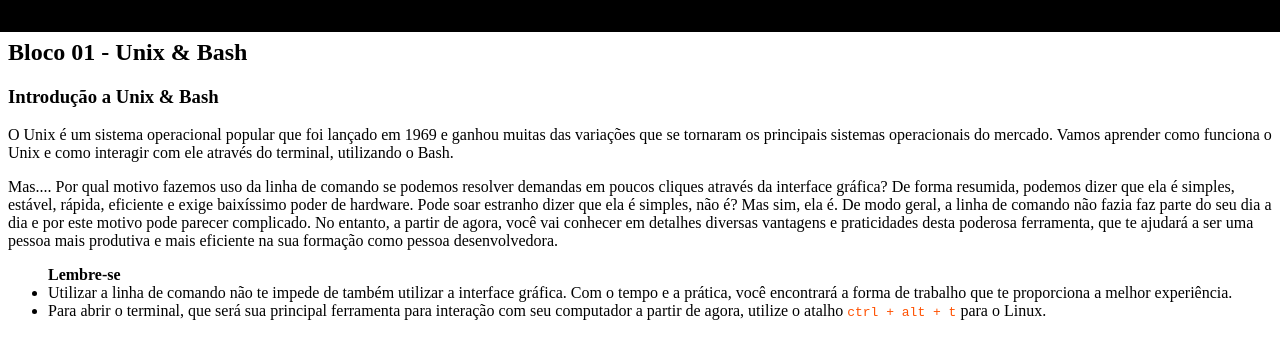
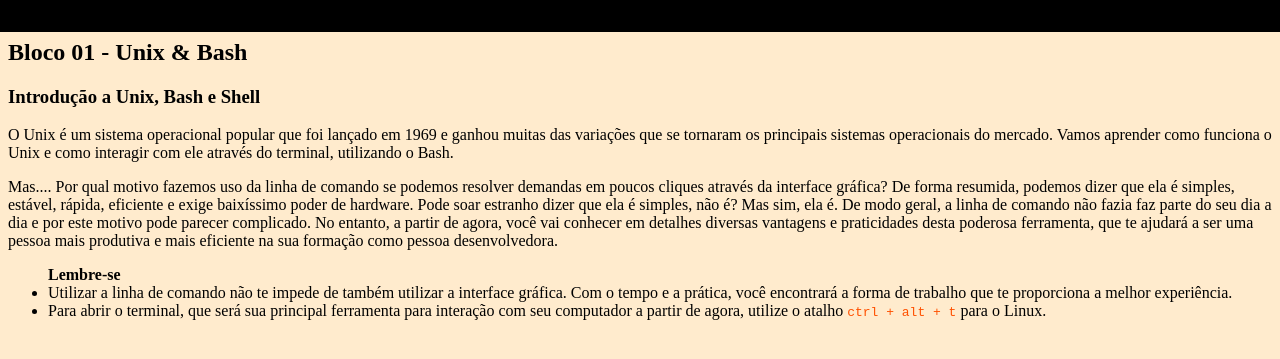
Before and after one commit to DevsN014/Revisao_de_conteudo, a plain HTML site: page Modulo_1/index.html in a window 1280 px wide. Shown: the part 69-428 px from the top of the page. Drawn offline with Linux system fonts and the light colour scheme.

Commit message:
Change BackGroundColor

```diff
--- a/Modulo_1/index.html
+++ b/Modulo_1/index.html
@@ -14,7 +14,7 @@
         <h1>Fundamentos do Desenvolvimento Web</h1>
     </header>
     <h2>Bloco 01 - Unix & Bash</h2>
-    <h3> Introdução a Unix & Bash</h3>
+    <h3> Introdução a Unix, Bash e Shell</h3>
 
     <p>O Unix é um sistema operacional popular que foi lançado em 1969 e ganhou muitas das variações que se
         tornaram os principais sistemas operacionais do mercado. Vamos aprender como funciona o Unix e como
--- a/Modulo_1/style.css
+++ b/Modulo_1/style.css
@@ -1,3 +1,7 @@
+body {
+    background-color:blanchedalmond;
+}
+
 .code {
     color:rgb(255, 81, 0);
 }
```
